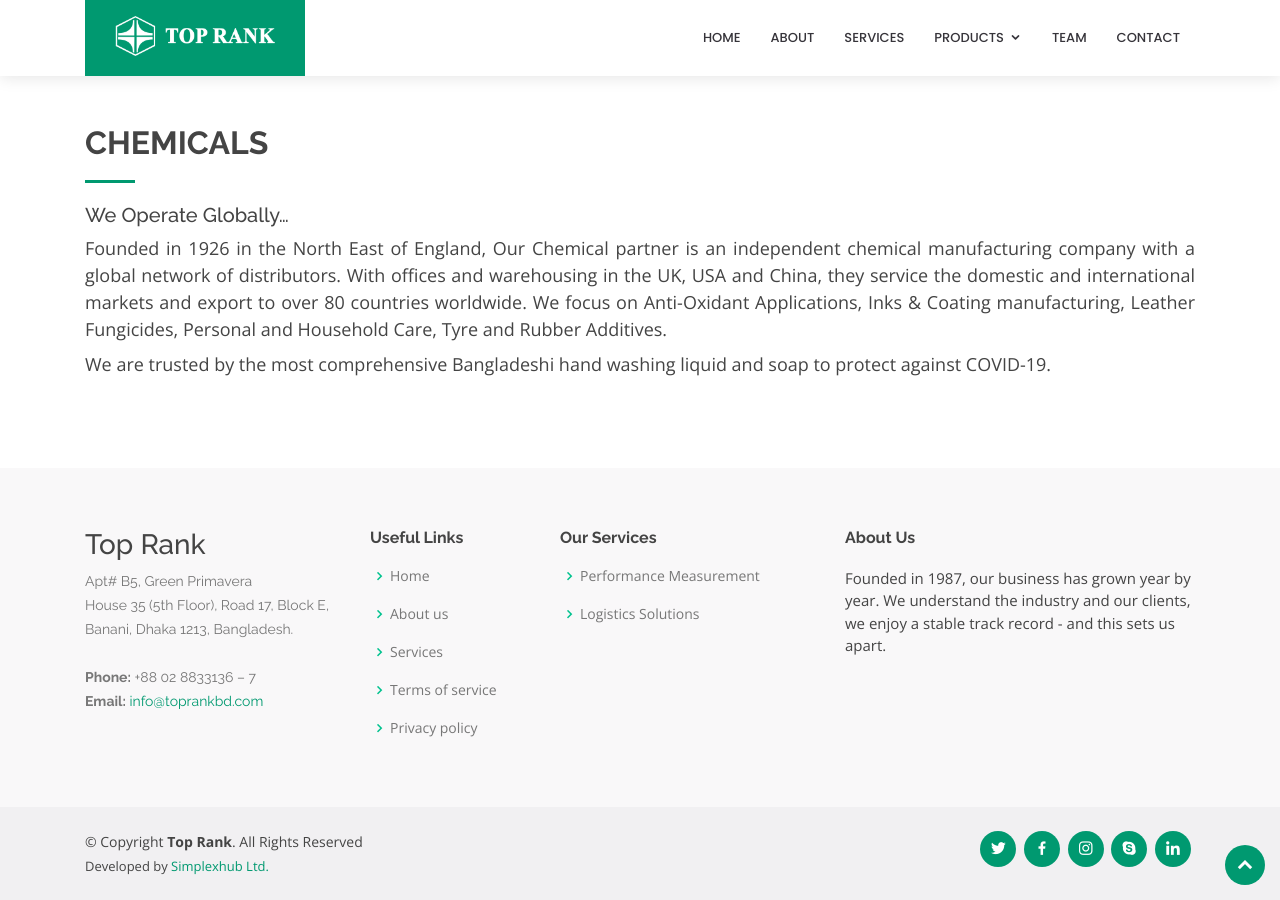
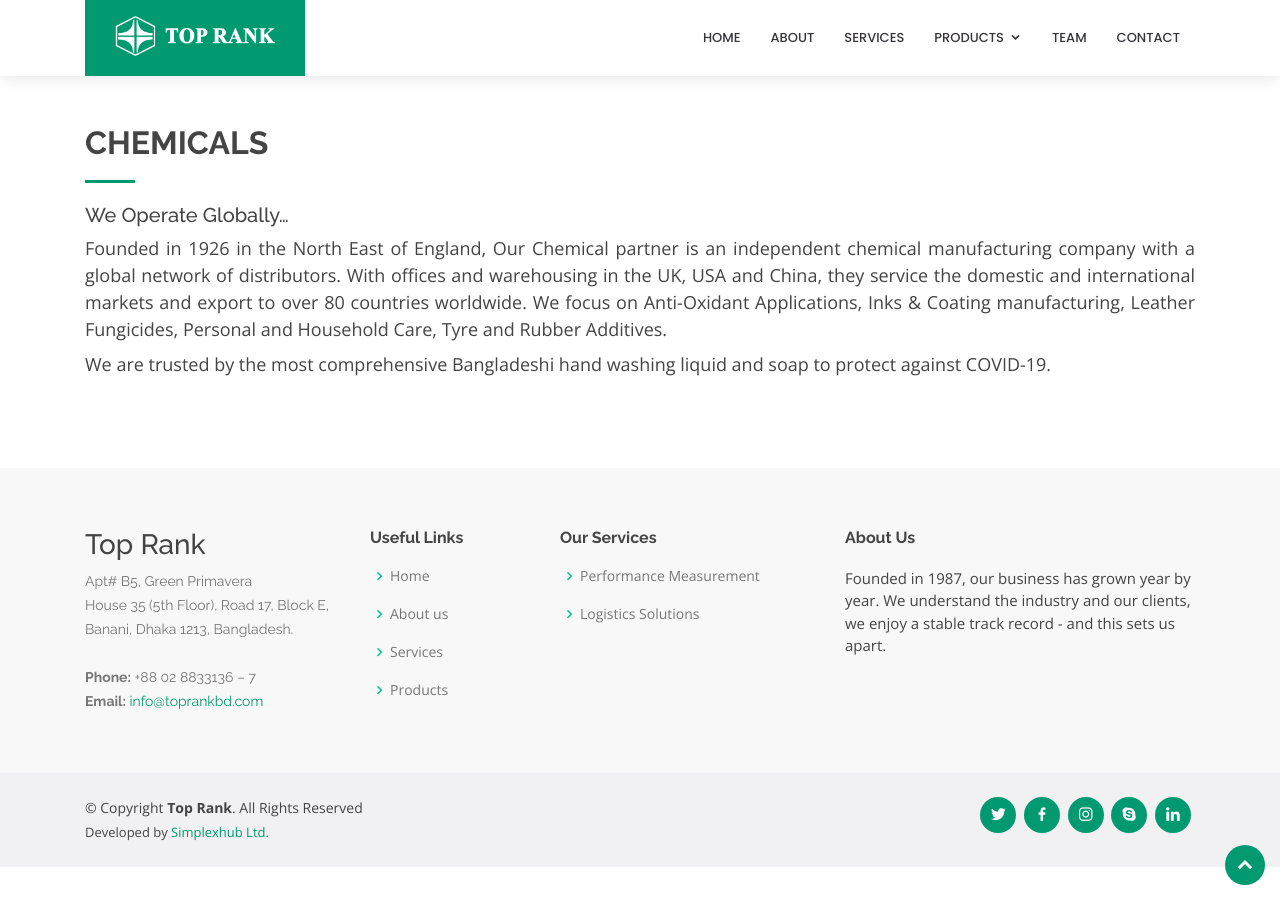
Before and after one commit to neyamat101/neyamat101.github.io, a Jekyll site: the page built from details.md, in a window 1280 px wide and 900 px high, scrolled down 3381 px. Built offline with Jekyll 4.4.1, drawn with Linux system fonts in a browser that asks for light colours.

Commit message:
Update footer.html
Footer items changed

```diff
--- a/_includes/footer.html
+++ b/_includes/footer.html
@@ -19,11 +19,10 @@
                 <div class="col-lg-2 col-md-6 footer-links">
                     <h4>Useful Links</h4>
                     <ul>
-                        <li><i class="bx bx-chevron-right"></i> <a href="#">Home</a></li>
-                        <li><i class="bx bx-chevron-right"></i> <a href="#">About us</a></li>
-                        <li><i class="bx bx-chevron-right"></i> <a href="#">Services</a></li>
-                        <li><i class="bx bx-chevron-right"></i> <a href="#">Terms of service</a></li>
-                        <li><i class="bx bx-chevron-right"></i> <a href="#">Privacy policy</a></li>
+                        <li><i class="bx bx-chevron-right"></i> <a href="/#header">Home</a></li>
+                        <li><i class="bx bx-chevron-right"></i> <a href="/#about">About us</a></li>
+                        <li><i class="bx bx-chevron-right"></i> <a href="/#services">Services</a></li>
+                        <li><i class="bx bx-chevron-right"></i> <a href="/#products">Products</a></li>
                     </ul>
                 </div>
 
```
